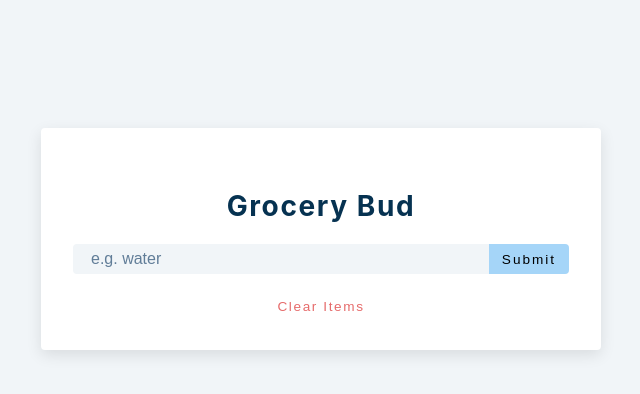
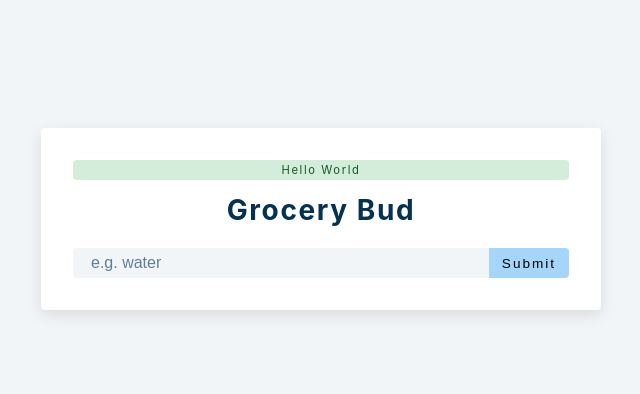
Before and after one commit to krukaleksander/grocery, a React (Create React App) app: page / in a window 1280 px wide. Shown: the top 394 px of the page, without its empty margins (319-959 px from the left). Built offline with nearby package versions, Linux system fonts and the light colour scheme.

Commit message:
Alert component modify

```diff
--- a/src/Alert.js
+++ b/src/Alert.js
@@ -1,7 +1,7 @@
 import React from 'react';
 
-const Alert = () => {
-    return <p>alert component</p>
+const Alert = ({ type, msg }) => {
+    return <p className={`alert alert-${type}`}>{msg}</p>
 };
 
 export default Alert;
--- a/src/App.js
+++ b/src/App.js
@@ -8,7 +8,7 @@
     const [list, setList] = useState([]);
     const [isEditing, setIsEditing] = useState(false);
     const [editID, setEditID] = useState(null);
-    const [alert, setAlert] = useState({ show: false, msg: '', type: '' });
+    const [alert, setAlert] = useState({ show: true, msg: 'hello world', type: 'success' });
 
     const handleSubmit = (e) => {
         e.preventDefault();
@@ -27,9 +27,9 @@
 
 
     return <section className="section-center">
-        <div className="grocery-container">
+
         <form className='grocery-form' onSubmit={handleSubmit}>
-                {alert.show && <Alert />}
+            {alert.show && <Alert {...alert} />}
             <h3>grocery bud</h3>
             <div className="form-control">
                 <input type="text" className='grocery' placeholder='e.g. water' value={name} onChange={(e) => setName(e.target.value)} />
@@ -38,9 +38,11 @@
                 </button>
             </div>
         </form>
+        {list.length > 0 && (<div className="grocery-container">
             <List items={list} />
             <button className="clear-btn">clear items</button>
-        </div>
+        </div>)}
+
     </section>
 }
 
```
Also changed, not shown: 1 other file (tests, documents, lock files or other folders). Lines whose indentation alone changed are shown as unchanged.
